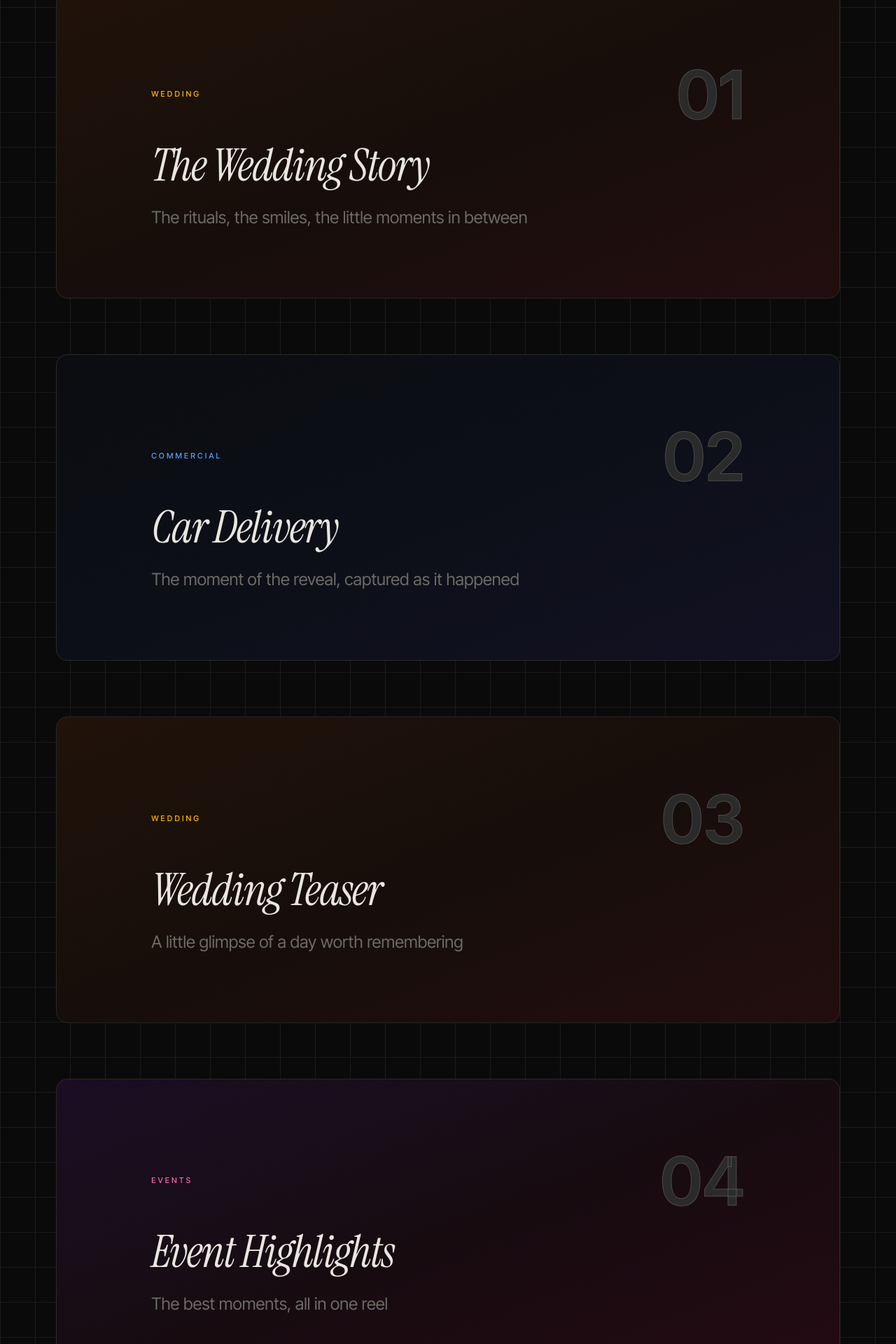
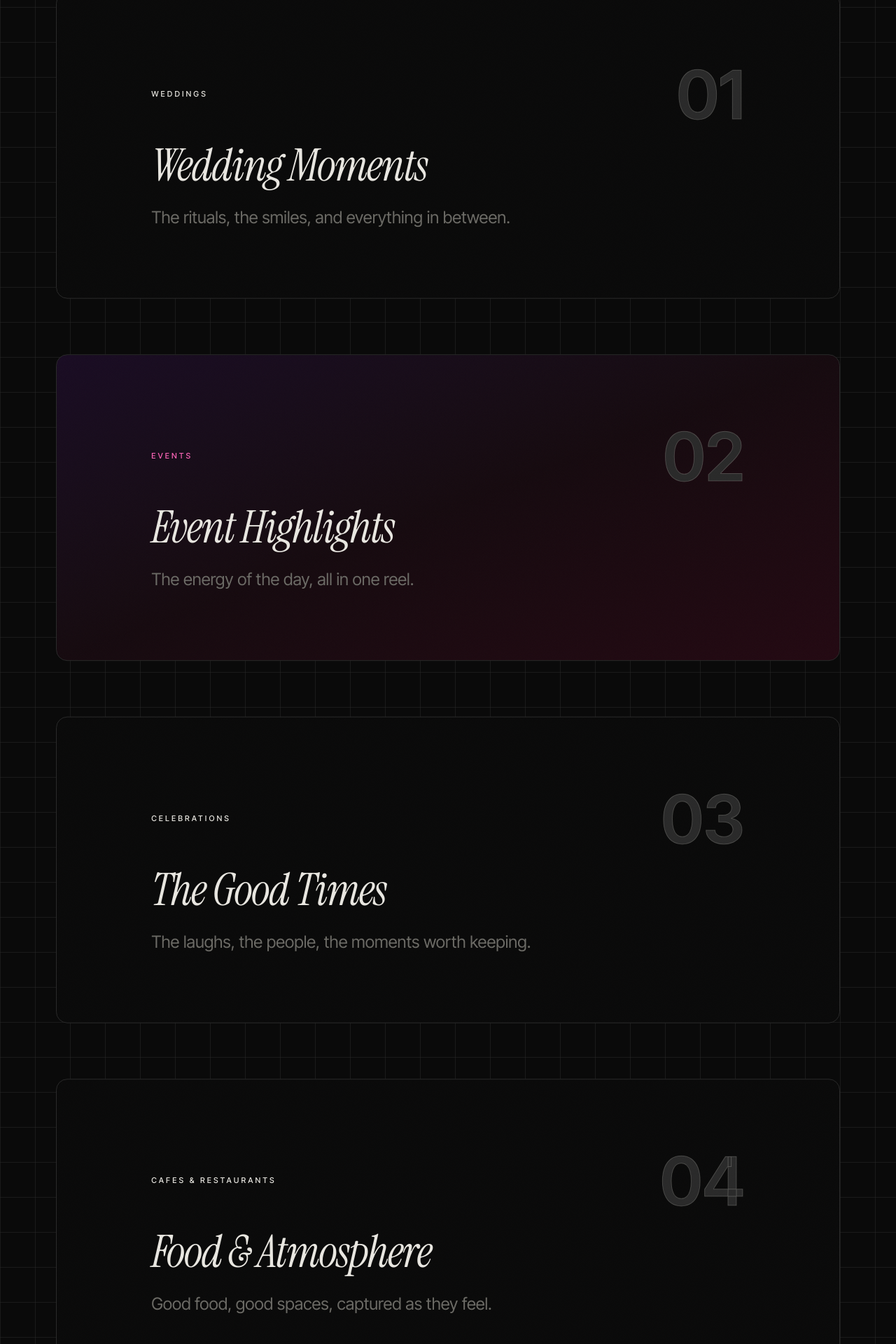
Before and after one commit to Abhinavporika/Srija_Portfolio-, a React (Vite) app: page / in a window 1280 px wide. Shown: the part 2040-3960 px from the top of the page at 70% size. Built offline with nearby package versions, Linux system fonts and the light colour scheme; no server answers.

Commit message:
Update loading screen branding to Memento

```diff
--- a/src/data/projects.ts
+++ b/src/data/projects.ts
@@ -8,7 +8,7 @@ export interface Project {
 
   tagline: string
 
-  category: 'Wedding' | 'Commercial' | 'Events' | 'Reels' | 'Showreel'
+  category: 'Weddings' | 'Commercial' | 'Events' | 'Showreel'| 'Celebrations' | 'Cafes & Restaurants' | 'Instant Reels'
 
 }
 
@@ -16,44 +16,51 @@ export const projects: Project[] = [
 
   {
     id: '01',
-    title: 'The Wedding Story',
-    tagline: 'The rituals, the smiles, the little moments in between',
-    category: 'Wedding',
+    title: 'Wedding Moments',
+    tagline: 'The rituals, the smiles, and everything in between.',
+    category: 'Weddings',
   },
 
   {
     id: '02',
+    title: 'Event Highlights',
+    tagline: 'The energy of the day, all in one reel.',
+    category: 'Events',
+  },
+
+  {
+    id: '03',
+    title: 'The Good Times',
+    tagline: 'The laughs, the people, the moments worth keeping.',
+    category: 'Celebrations',
+  },
+
+  {
+    id: '04',
+    title: 'Food & Atmosphere',
+    tagline: 'Good food, good spaces, captured as they feel.',
+    category: 'Cafes & Restaurants',
+  },
+
+  {
+    id: '05',
+    title: 'Made in Minutes',
+    tagline: 'Shot on iPhone, edited in the moment.',
+    category: 'Instant Reels',
+  },
+
+  {
+    id: '06',
     title: 'Car Delivery',
-    tagline: 'The moment of the reveal, captured as it happened',
+    tagline: 'The big reveal, captured as it happened.',
     category: 'Commercial',
   },
 
   {
-    id: '03',
-    title: 'Wedding Teaser',
-    tagline: 'A little glimpse of a day worth remembering',
-    category: 'Wedding',
-  },
-
-  {
-    id: '04',
-    title: 'Event Highlights',
-    tagline: 'The best moments, all in one reel',
-    category: 'Events',
-  },
-
-  {
-    id: '05',
-    title: 'Instant Reels',
-    tagline: 'Shot on iPhone, edited in the moment',
-    category: 'Reels',
-  },
-
-  {
-    id: '06',
-    title: 'The Reel Showcase',
-    tagline: 'A look at the moments we create at MOMENTO',
-    category: 'Showreel',
-  },
+    id: '07',
+    title: 'The MOMENTO Reel',
+    tagline: 'A little look at what we do.',
+    category: 'Showreel'
+  }
 
 ]
--- a/src/sections/Showcase.tsx
+++ b/src/sections/Showcase.tsx
@@ -15,7 +15,7 @@ export function Showcase() {
         <h2 aria-label="FEATUREDwork" className="leading-none">
           <WordReveal
             as="span"
-            text="FEATURED "
+            text="FEATURED"
             className="inline-block font-semibold uppercase tracking-tight text-[var(--color-bone)] text-[clamp(2.8rem,7vw,6.5rem)]"
           />{' '}
           <WordReveal
```
